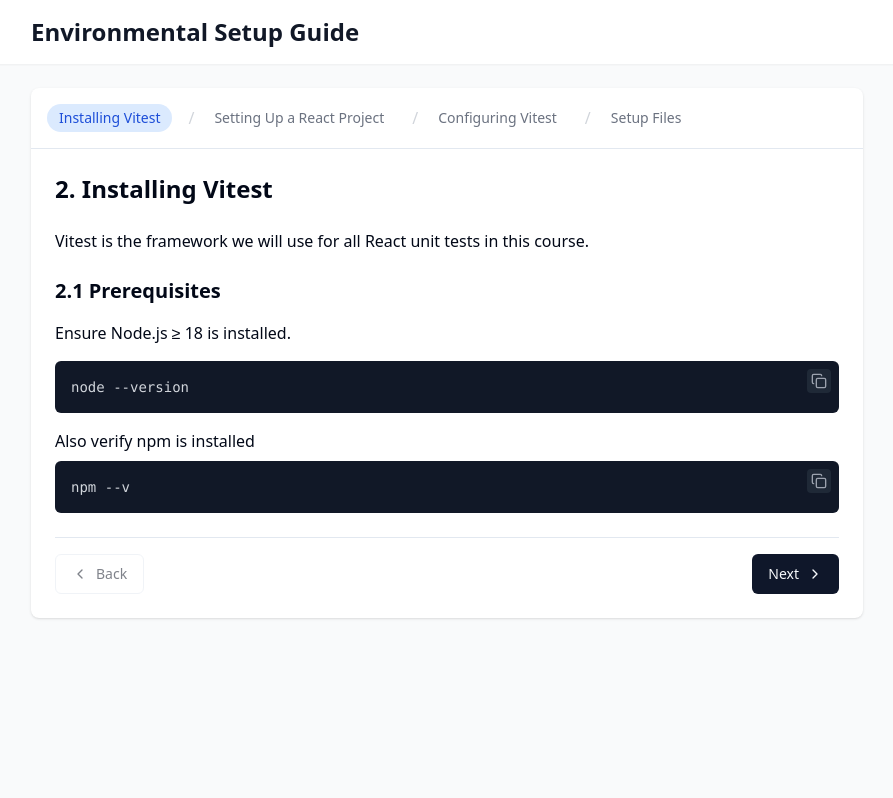
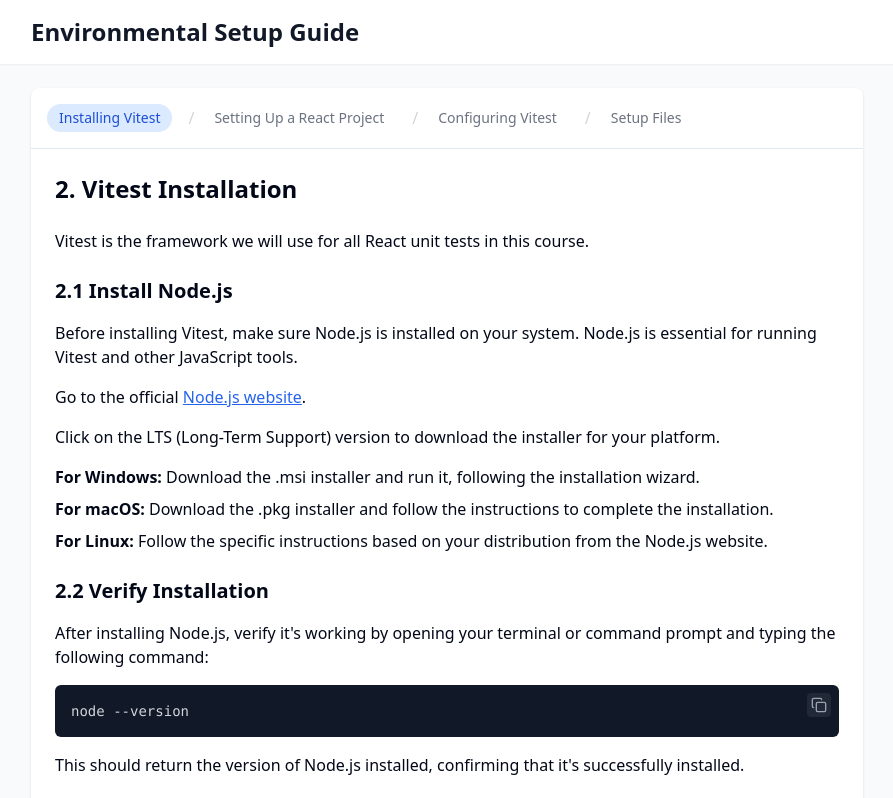
Before and after one commit to Nxtwave-s/react-test-setup-wizard, a React (Vite) app: page / in a window 1280 px wide. Shown: the top 798 px of the page, without its empty margins (193-1086 px from the left). Built offline with nearby package versions, Linux system fonts and the light colour scheme.

Commit message:
Refactor: Update Vitest installation section
Updated the "Installing Vitest" section to "Vitest Installation" and included detailed instructions for Node.js installation and verification, including links to the official website and commands to verify the installation.

```diff
--- a/src/components/steps/InstallVitest.tsx
+++ b/src/components/steps/InstallVitest.tsx
@@ -5,12 +5,29 @@ import { Separator } from '@/components/ui/separator';
 export const InstallVitest = () => {
   return (
     <div className="space-y-6">
-      <h2 className="text-2xl font-bold" id="section-2">2. Installing Vitest</h2>
+      <h2 className="text-2xl font-bold" id="section-2">2. Vitest Installation</h2>
       <p>Vitest is the framework we will use for all React unit tests in this course.</p>
 
       <div>
-        <h3 className="text-xl font-semibold mb-4" id="section-2.1">2.1 Prerequisites <a id="section-2.1"></a></h3>
-        <p className="mb-4">Ensure Node.js ≥ 18 is installed.</p>
+        <h3 className="text-xl font-semibold mb-4" id="section-2.1">2.1 Install Node.js</h3>
+        <p className="mb-4">Before installing Vitest, make sure Node.js is installed on your system. Node.js is essential for running Vitest and other JavaScript tools.</p>
+
+        <p className="mb-4">
+          Go to the official <a href="https://nodejs.org/en" target="_blank" rel="noopener noreferrer" className="text-blue-600 hover:text-blue-800 underline">Node.js website</a>.
+        </p>
+
+        <p className="mb-4">Click on the LTS (Long-Term Support) version to download the installer for your platform.</p>
+
+        <div className="mb-4 space-y-2">
+          <p><strong>For Windows:</strong> Download the .msi installer and run it, following the installation wizard.</p>
+          <p><strong>For macOS:</strong> Download the .pkg installer and follow the instructions to complete the installation.</p>
+          <p><strong>For Linux:</strong> Follow the specific instructions based on your distribution from the Node.js website.</p>
+        </div>
+      </div>
+
+      <div>
+        <h3 className="text-xl font-semibold mb-4" id="section-2.2">2.2 Verify Installation</h3>
+        <p className="mb-4">After installing Node.js, verify it's working by opening your terminal or command prompt and typing the following command:</p>
 
         <CodeBlock
           code="node --version"
@@ -18,9 +35,12 @@ export const InstallVitest = () => {
           className="mb-4"
         />
 
-        <p className="mb-2">Also verify npm is installed</p>
+        <p className="mb-4">This should return the version of Node.js installed, confirming that it's successfully installed.</p>
+
+        <h4 className="text-lg font-medium mb-2">Verify npm Installation</h4>
+        <p className="mb-2">To check if npm is installed correctly, open your terminal or command prompt and run the following command:</p>
         <CodeBlock
-          code="npm --v"
+          code="npm --version"
           language="css"
         />
       </div>
```
